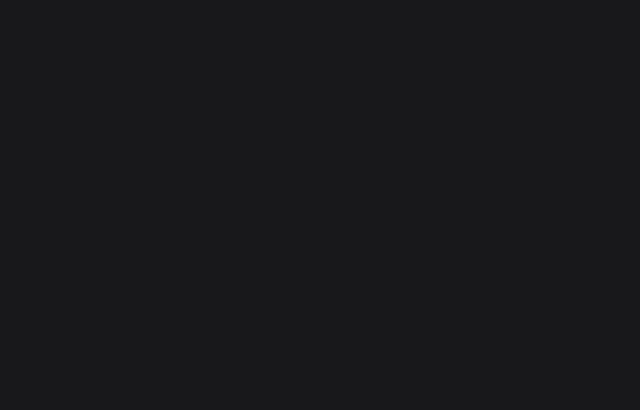
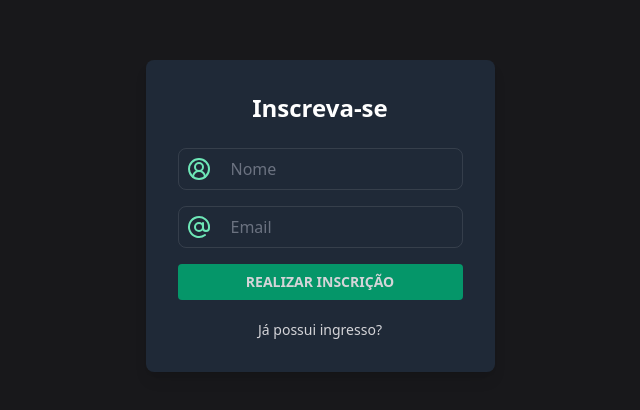
Before and after one commit to denisonkolling/eventin-react, a React (Vite) app: page /login in a window 1280 px wide. Before the commit this address had no page. Shown: the part 200-610 px from the top of the page, without its empty margins (320-960 px from the left). Built offline with nearby package versions, Linux system fonts and the light colour scheme.

Commit message:
feat: add login page

```diff
--- /dev/null
+++ b/src/pages/Login.tsx
@@ -0,0 +1,28 @@
+import { CircleUserRound, AtSign } from 'lucide-react';
+import { NavLink } from '../components/NavLink';
+
+const Login = () => {
+	return (
+		<div className="min-h-screen flex items-center justify-center">
+			<div className="bg-gray-800 p-8 rounded-lg shadow-lg">
+				<h2 className="text-2xl font-bold text-white mb-6 text-center">Inscreva-se</h2>
+				<div className="mb-4 border border-white/10 rounded-lg flex items-center gap-3">
+					<CircleUserRound className="size-6 m-2 text-emerald-300" />
+					<input className="w-full py-2 bg-transparent focus:ring-0 flex-1 outline-none border-0 p-0 text-base" type="text" id="name" placeholder="Nome" />
+				</div>
+				<div className="mb-4 border border-white/10 rounded-lg flex items-center gap-3">
+					<AtSign className="size-6 mx-2 text-emerald-300" />
+					<input className="w-full py-2 bg-transparent focus:ring-0 flex-1 outline-none border-0 p-0 text-base" type="email" id="email" placeholder="Email" />
+				</div>
+				<div className="flex flex-col gap-2 justify-between">
+					<button className="px-4 py-2 rounded hover:bg-emerald-500 bg-emerald-600 text-zinc-300 font-bold text-sm">REALIZAR INSCRIÇÃO</button>
+					<div className="flex align-items-center justify-center mt-3">
+						<NavLink href="/eventos">Já possui ingresso?</NavLink>
+					</div>
+				</div>
+			</div>
+		</div>
+	);
+};
+
+export default Login;
--- a/src/routes/index.tsx
+++ b/src/routes/index.tsx
@@ -1,6 +1,7 @@
 import { Fragment } from 'react';
 import { BrowserRouter, Route, Routes } from 'react-router-dom';
 import EventAttendeesList from '../pages/EventAttendeeList';
+import Login from '../pages/Login';
 
 const RoutesApp = () => {
 	return (
@@ -8,6 +9,7 @@ const RoutesApp = () => {
 			<Fragment>
 				<Routes>
 					<Route path="/event-attendees-list" element={<EventAttendeesList />} />
+					<Route path="/login" element={<Login />} />
 				</Routes>
 			</Fragment>
 		</BrowserRouter>
```
